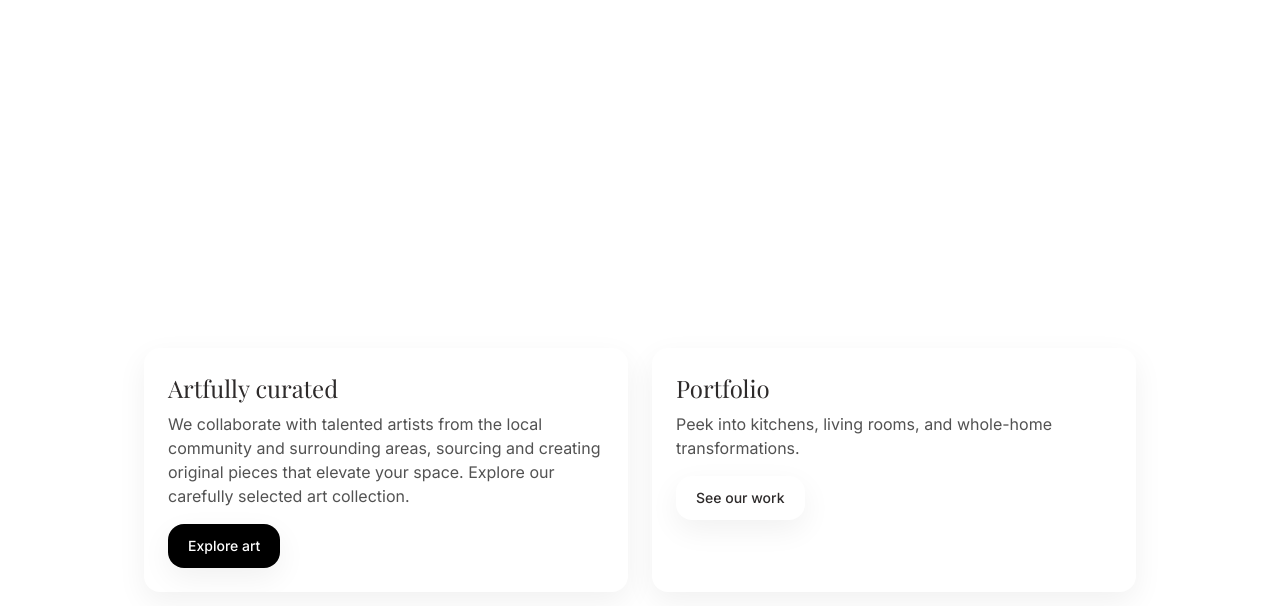
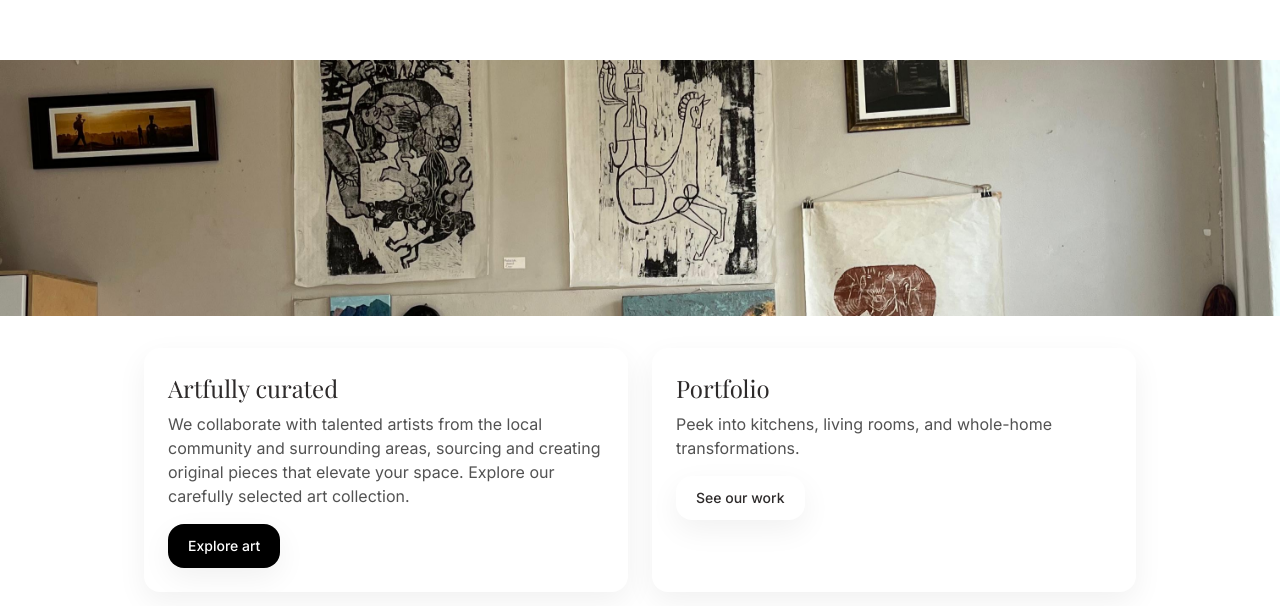
Before and after one commit to eliegamala/Louise-Decor-Design-1, a Next.js app: page / in a window 1280 px wide. Shown: the part 1234-1840 px from the top of the page. Built offline with nearby package versions, Linux system fonts and the light colour scheme; a web font is replaced by a local one.

Commit message:
Update Parallax.tsx

```diff
--- a/components/Parallax.tsx
+++ b/components/Parallax.tsx
@@ -1,74 +1,69 @@
 'use client'
 
-import React, { useEffect, useRef } from 'react'
+import React from 'react'
 
-type ParallaxProps = {
-  image: string
-  children?: React.ReactNode
-  /** How strong the parallax should be (0.1–0.6 is nice) */
-  speed?: number
-}
+function useParallax(speed = 0.3) {
+  const ref = React.useRef<HTMLDivElement | null>(null)
+  const [offset, setOffset] = React.useState(0)
 
-export default function Parallax({ image, children, speed = 0.3 }: ParallaxProps) {
-  const bgRef = useRef<HTMLDivElement | null>(null)
+  React.useEffect(() => {
+    const handleScroll = () => {
+      if (!ref.current) return
 
-  useEffect(() => {
-    const el = bgRef.current
-    if (!el) return
+      const rect = ref.current.getBoundingClientRect()
+      const windowHeight = window.innerHeight
 
-    let frameId: number | null = null
+      // Distance of element's center from the center of the viewport
+      const elementCenter = rect.top + rect.height / 2
+      const screenCenter = windowHeight / 2
+      const distanceFromCenter = elementCenter - screenCenter
 
-    const onScroll = () => {
-      if (!el) return
-      if (frameId) cancelAnimationFrame(frameId)
-
-      frameId = window.requestAnimationFrame(() => {
-        const rect = el.parentElement?.getBoundingClientRect()
-        if (!rect) return
-
-        const windowHeight = window.innerHeight
-        // Progress of the section through the viewport (0–1-ish)
-        const progress = (windowHeight - rect.top) / (windowHeight + rect.height)
-        const clamped = Math.max(0, Math.min(1, progress))
-
-        // Move a bit up/down based on scroll (tune multiplier if needed)
-        const translateY = (clamped - 0.5) * -100 * speed
-
-        el.style.transform = `translate3d(0, ${translateY}px, 0)`
-      })
+      // Negative so background moves opposite to scroll for parallax feel
+      setOffset(-distanceFromCenter * speed)
     }
 
-    onScroll() // initial position
+    handleScroll() // run once on mount
 
-    window.addEventListener('scroll', onScroll, { passive: true })
-    window.addEventListener('resize', onScroll)
+    window.addEventListener('scroll', handleScroll, { passive: true })
+    window.addEventListener('resize', handleScroll)
 
     return () => {
-      if (frameId) cancelAnimationFrame(frameId)
-      window.removeEventListener('scroll', onScroll)
-      window.removeEventListener('resize', onScroll)
+      window.removeEventListener('scroll', handleScroll)
+      window.removeEventListener('resize', handleScroll)
     }
   }, [speed])
 
+  return { ref, offset }
+}
+
+export default function Parallax({
+  image,
+  children,
+}: {
+  image: string
+  children?: React.ReactNode
+}) {
+  const { ref, offset } = useParallax(0.25) // tweak speed to taste
+
   return (
     <section className="section relative overflow-hidden">
-      {/* Background layer */}
       <div
-        ref={bgRef}
-        className="
-          parallax
-          absolute inset-0
-          bg-cover bg-center bg-no-repeat
-          will-change-transform
-          pointer-events-none
-        "
-        style={{ backgroundImage: `url(${image})` }}
-      />
+        ref={ref}
+        className="relative w-full h-[360px] sm:h-[400px] md:h-[500px] overflow-hidden"
+      >
+        <div
+          className="
+            absolute inset-0
+            bg-cover bg-center bg-no-repeat
+            will-change-transform
+          "
+          style={{
+            backgroundImage: `url(${image})`,
+            transform: `translateY(${offset}px)`,
+          }}
+        />
+      </div>
 
-      {/* Spacer to give the section its height */}
-      <div className="relative w-full h-[360px] sm:h-[400px] md:h-[500px]" />
-
-      {/* Content below the image, same as before */}
       {children && (
         <div className="container-narrow mt-8 px-4 mx-auto">
           {children}
```
